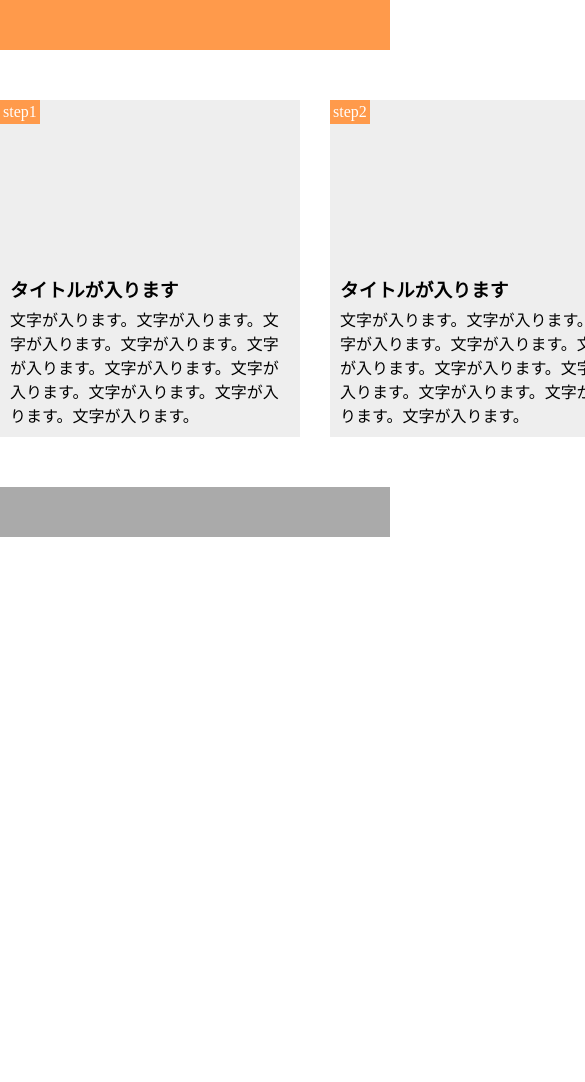
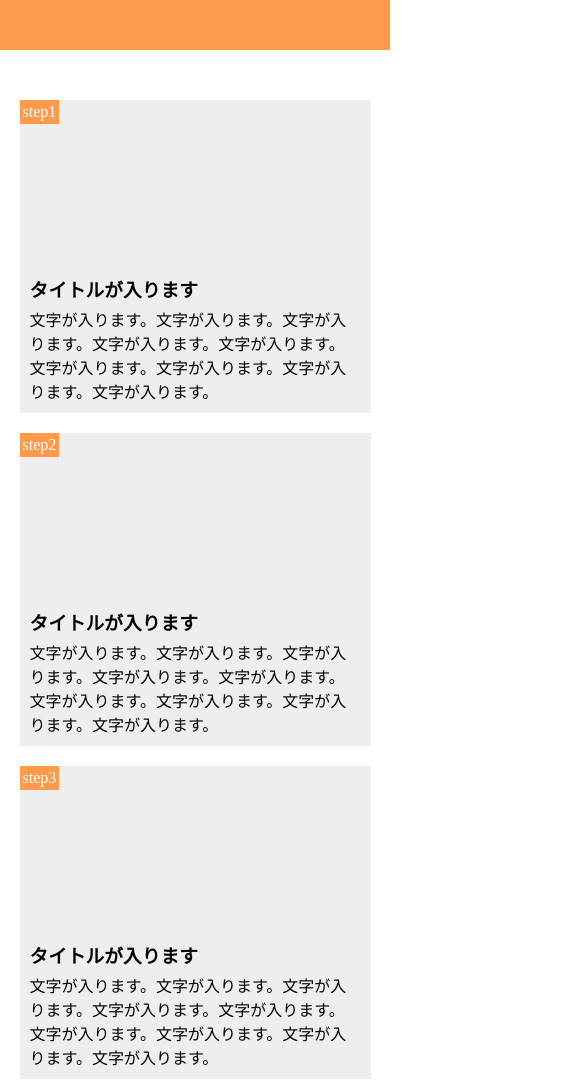
Before and after one commit to Tkmt-U/chapter10_task, a plain HTML site: page index.html in a window 390 px wide. Shown: the top 1082 px of the page, 585 px wide, since content can reach past the window. Before the commit the page ends 844 px from the top, so only its background shows below. Drawn offline with Linux system fonts and the light colour scheme.

Commit message:
Initial Commit

```diff
--- a/index.html
+++ b/index.html
@@ -2,21 +2,20 @@
 <html lang="ja">
   <head>
     <meta charset="utf-8">
+    <meta name="viewport" content="width=device-width,initial-scale=1.0">
     <link rel="stylesheet" href="style.css">
-    <title>chapter9_exercise</title>
+    <title>chapter10_task</title>
   </head>
 
   <body>
-    <header>
-
-    </header>
+    <header></header>
 
     <main>
       <div class="box">
         <div class="step1"></div>
           <span class="number">step1</span>
           <h3 class="title">タイトルが入ります</h3>
-          <p>文字が入ります。文字が入ります。文字が入ります。文字が入ります。文字が入ります。文字が入ります。文字が入ります。文字が入ります。文字が入ります。文字が入ります。
+          <p>文字が入ります。文字が入ります。文字が入ります。文字が入ります。文字が入ります。文字が入ります。文字が入ります。文字が入ります。文字が入ります。
           </p>
         </div>
 
@@ -24,7 +23,7 @@
         <div class="step2"></div>
           <span class="number">step2</span>
           <h3 class="title">タイトルが入ります</h3>
-          <p>文字が入ります。文字が入ります。文字が入ります。文字が入ります。文字が入ります。文字が入ります。文字が入ります。文字が入ります。文字が入ります。文字が入ります。
+          <p>文字が入ります。文字が入ります。文字が入ります。文字が入ります。文字が入ります。文字が入ります。文字が入ります。文字が入ります。文字が入ります。
           </p>
         </div>
 
@@ -32,13 +31,11 @@
         <div class="step3"></div>
           <span class="number">step3</span>
           <h3 class="title">タイトルが入ります</h3>
-          <p>文字が入ります。文字が入ります。文字が入ります。文字が入ります。文字が入ります。文字が入ります。文字が入ります。文字が入ります。文字が入ります。文字が入ります。
+          <p>文字が入ります。文字が入ります。文字が入ります。文字が入ります。文字が入ります。文字が入ります。文字が入ります。文字が入ります。文字が入ります。
           </p>
         </div>
     </main>
 
-    <footer>
-
-    </footer>
+    <footer></footer>
   </body>
 </html>
--- a/style.css
+++ b/style.css
@@ -66,3 +66,35 @@ footer {
   height: 50px;
   background-color: #aaaaaa
 }
+
+@media screen and (max-width: 768px) {
+  header {
+    width: 100%;
+  }
+
+  main {
+    width: 100%;
+    display: block;
+  }
+
+  .box {
+    width: 90%;
+    margin: 0 auto;
+  }
+
+  .box:nth-child(1) {
+    margin-bottom: 20px;
+  }
+
+  .box:nth-child(2) {
+    margin-bottom: 20px;
+  }
+
+  .box:last-child {
+    margin: 0 auto;
+  }
+
+  footer {
+    width: 100%;
+  }
+}
```
